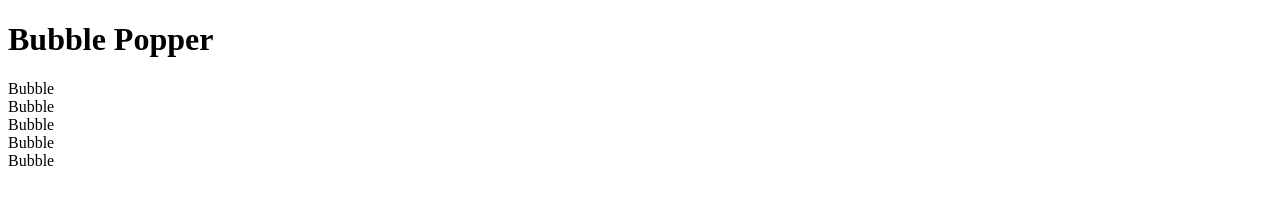
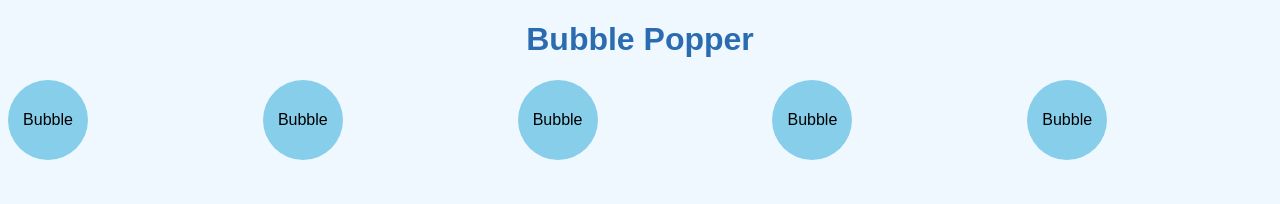
Before and after one commit to albinjoby/Bubble-Popper, a plain HTML site: page index.html in a window 1280 px wide. Drawn offline with Linux system fonts and the light colour scheme.

Commit message:
added styling

```diff
--- a/index.html
+++ b/index.html
@@ -3,6 +3,33 @@
 
 <head>
     <title>Bubble Popper</title>
+    <style>
+        body {
+            font-family: Arial, sans-serif;
+            background-color: #f0f8ff;
+            text-align: center;
+        }
+
+        h1 {
+            color: #2b6cb0;
+        }
+
+        #bubble-grid {
+            display: grid;
+            grid-template-columns: repeat(5, 1fr);
+            gap: 10px;
+        }
+
+        #bubble-grid div {
+            width: 80px;
+            height: 80px;
+            background-color: #87ceeb;
+            border-radius: 50%;
+            display: flex;
+            align-items: center;
+            justify-content: center;
+        }
+    </style>
 </head>
 
 <body>
```
